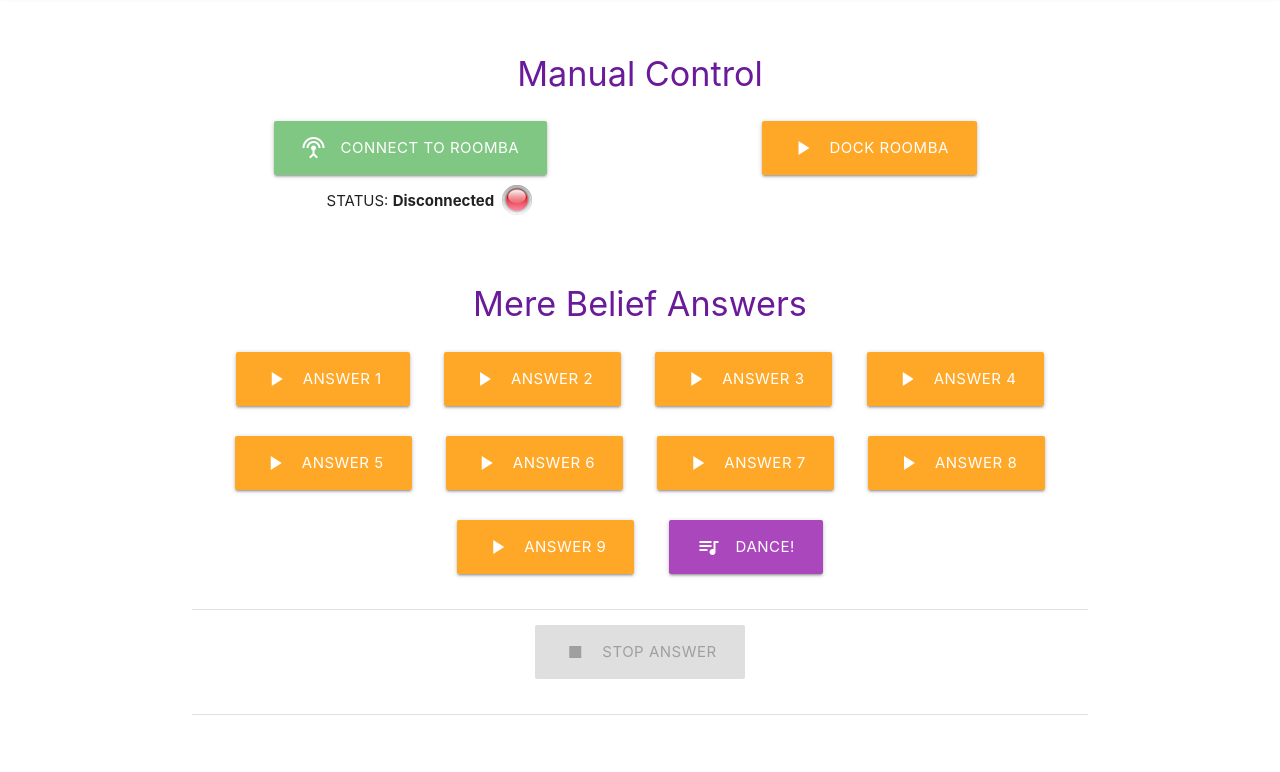
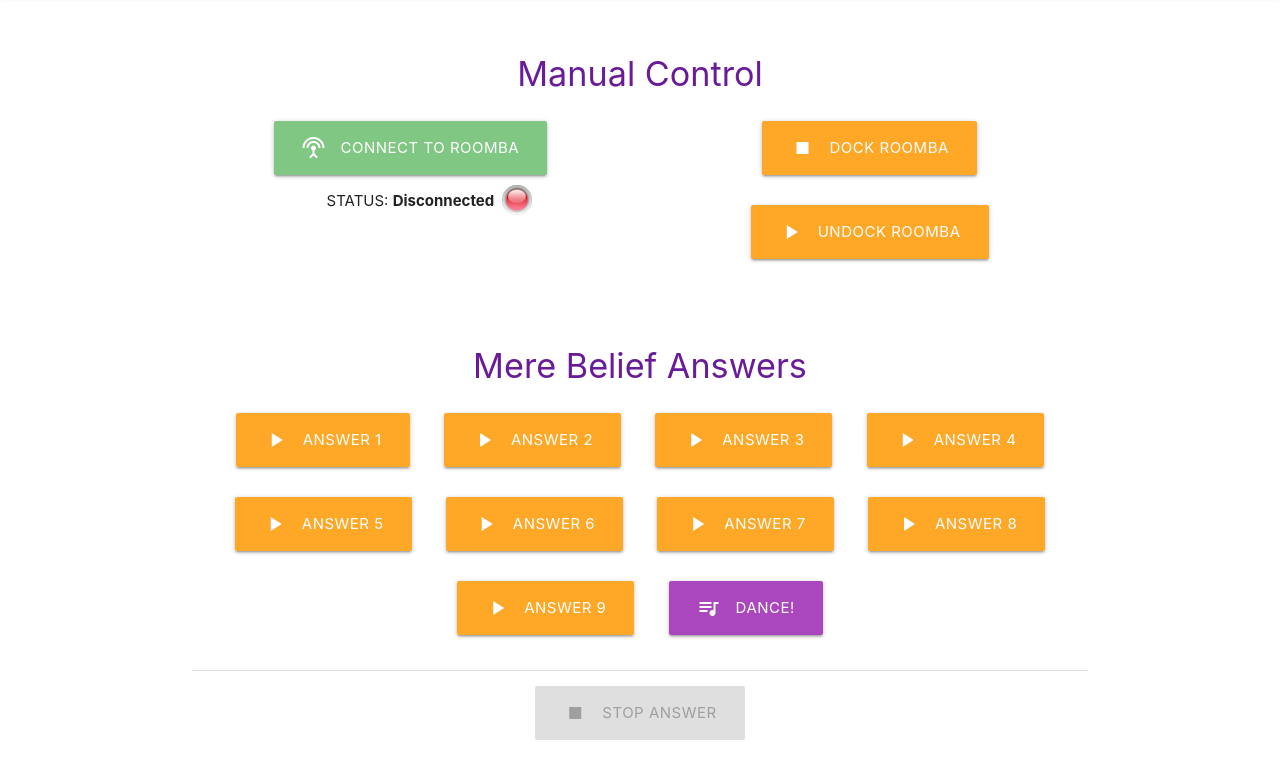
Before and after one commit to Sebastianopazo/Mere-belief-iCreate2, a website: page index.html in a window 1280 px wide. Shown: the part 116-888 px from the top of the page. Before the commit the page ends 846 px from the top, so only its background shows below. Drawn offline with nearby package versions, Linux system fonts and the light colour scheme; no server answers.

Commit message:
set undocking

```diff
--- a/index.html
+++ b/index.html
@@ -44,7 +44,8 @@
               <div>STATUS: <span id="status">Disconnected</span><img id="greenLight" class="light" src="img/green_light.png" alt=""><img id="redLight"class="light" src="img/red_light.png" alt=""></div>
             </div>
             <div class="col s6 center">
-              <a class="waves-effect waves-purple btn-large  orange lighten-1 answer" onclick= "dock()"><i class="material-icons left">play_arrow</i>Dock Roomba</a>
+              <a class="waves-effect waves-purple btn-large  orange lighten-1 answer" onclick= "dock()"><i class="material-icons left">stop</i>Dock Roomba</a>
+              <a class="waves-effect waves-purple btn-large  orange lighten-1 answer" onclick= "unDock()"><i class="material-icons left">play_arrow</i>Undock Roomba</a>
             </div>
           </div>
             <div id="controls">
@@ -172,6 +173,10 @@
   socket.emit('dock', 'Docking...');
 }
 
+function dock() {
+  socket.emit('Undock', 'Undocking...');
+}
+
 function moveForward () {
   socket.emit('move', 'Requesting action...');
 }
```
Also changed, not shown: app.js (+10 -0 lines).
